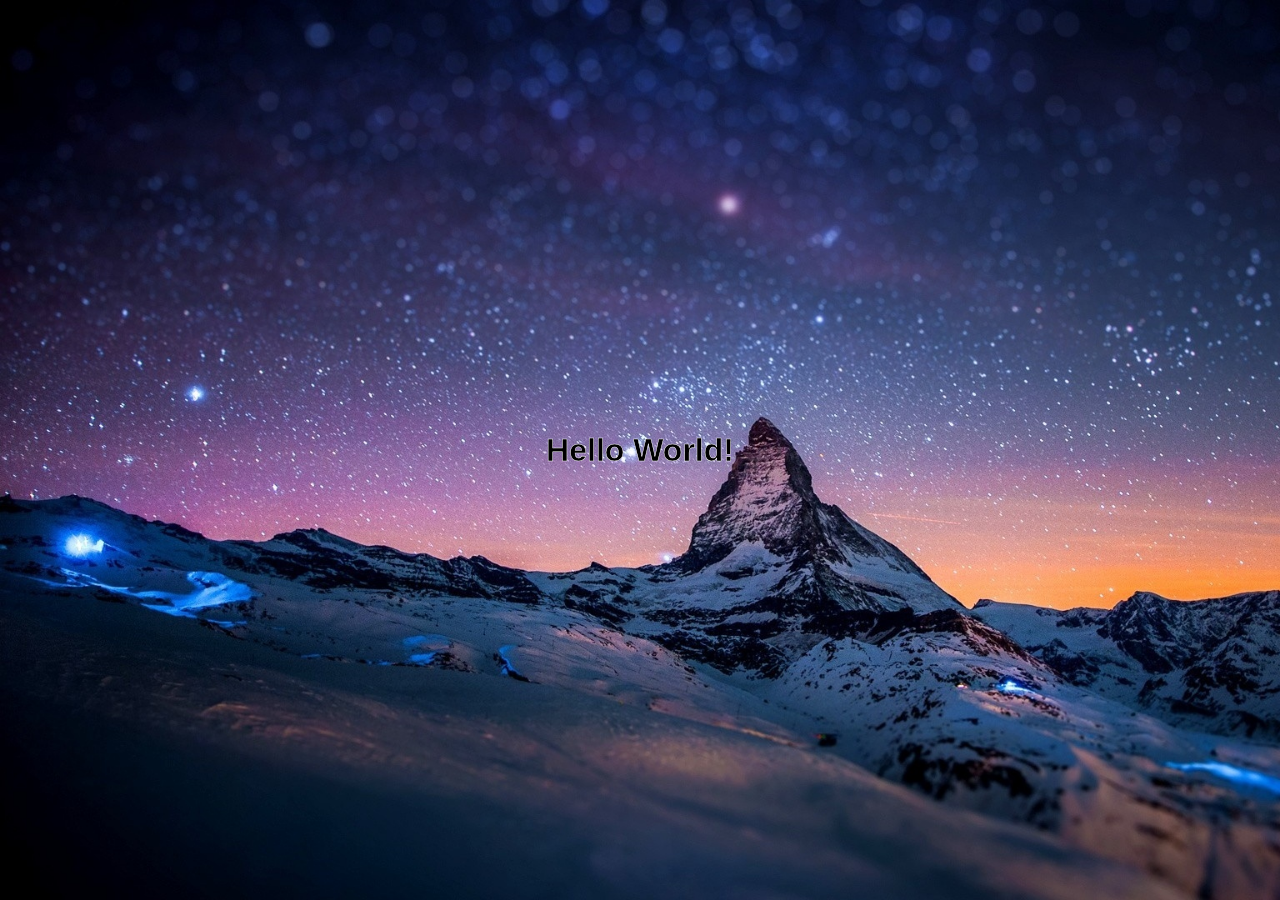
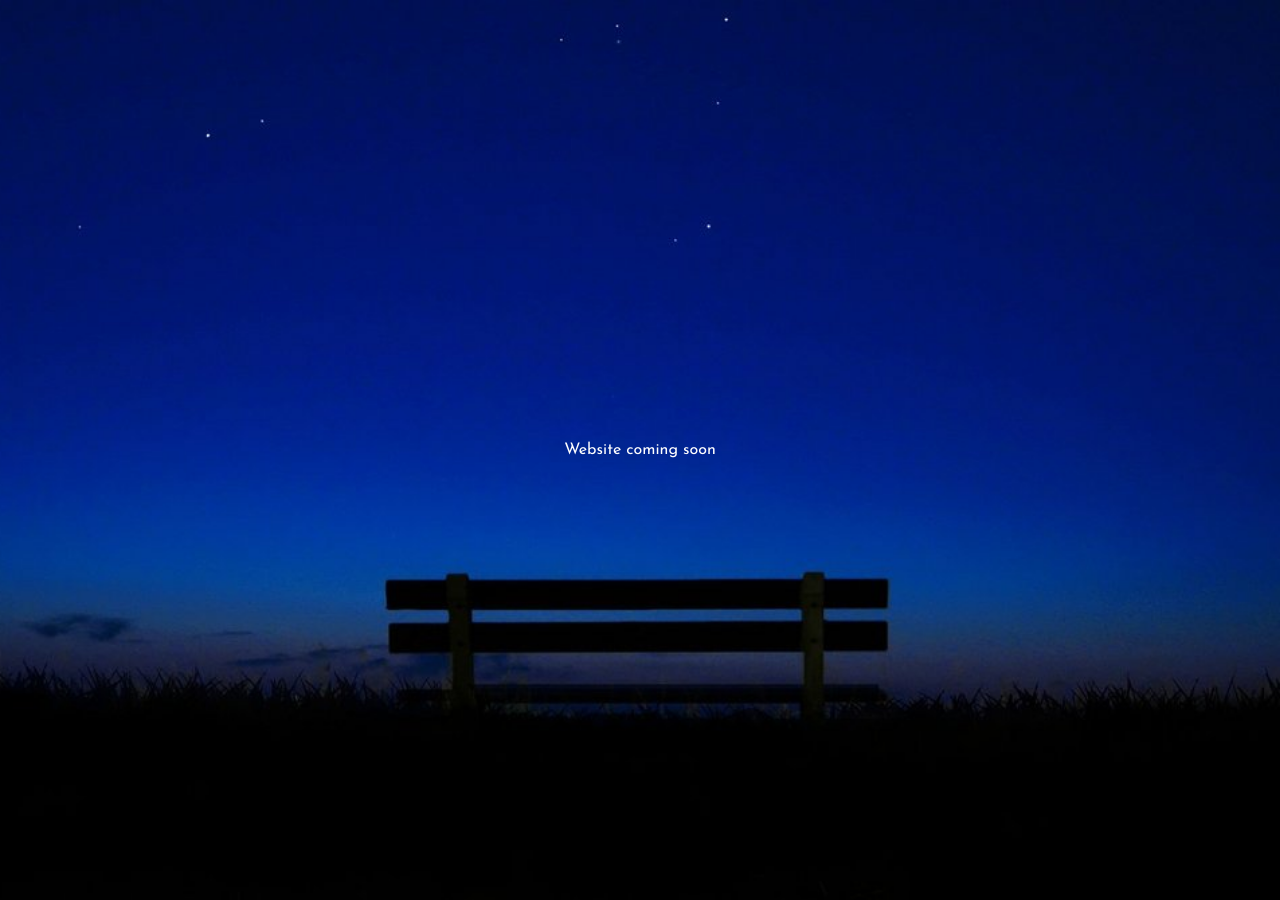
Before and after one commit to juscuizon/justincuizon-temp, a Jekyll site: the page built from index.html, in a window 1280 px wide. Built offline with Jekyll 4.4.1, drawn with Linux system fonts in a browser that asks for light colours.

Commit message:
added font and edited position of fullscreen image

```diff
--- a/_includes/temporary.html
+++ b/_includes/temporary.html
@@ -1 +1 @@
-<header><h1>Hello World!</h1></header>
+<header><p>Website coming soon</p></header>
--- a/_pugfiles/temporary.pug
+++ b/_pugfiles/temporary.pug
@@ -1,2 +1,2 @@
 header
-	h1 Hello World!
+	p Website coming soon
--- a/assets/css/0-tools/_fonts.scss
+++ b/assets/css/0-tools/_fonts.scss
@@ -22,3 +22,6 @@
 
 //Rokkitt
 @import url('https://fonts.googleapis.com/css?family=Rokkitt');
+
+//Josefin Sans
+@import url('https://fonts.googleapis.com/css?family=Josefin+Sans');
--- a/assets/css/main.css
+++ b/assets/css/main.css
@@ -5,6 +5,7 @@
 @import url("https://fonts.googleapis.com/css?family=Merriweather");
 @import url("https://fonts.googleapis.com/css?family=Bree+Serif");
 @import url("https://fonts.googleapis.com/css?family=Rokkitt");
+@import url("https://fonts.googleapis.com/css?family=Josefin+Sans");
 /*! normalize.css v5.0.0 | MIT License | github.com/necolas/normalize.css */
 /**
  * 1. Change the default font family in all browsers (opinionated).
@@ -415,6 +416,7 @@ template {
 header {
   background-image: url(../img/bg.jpg);
   height: 100vh;
+  background-position: center top;
   background-size: cover;
   display: -webkit-box;
   display: -webkit-flex;
@@ -434,6 +436,7 @@ header {
       -ms-flex-align: center;
           align-items: center; }
 
-h1 {
-  -webkit-text-stroke: 0.5px white;
-  color: black; }
+p {
+  color: #FFFFFF;
+  font-family: 'Josefin Sans', sans-serif;
+  font-size: 16px; }
```
Also changed, not shown: assets/css/3-pages/_temporary.sass (+5 -3 lines), assets/img/bg.jpg.
